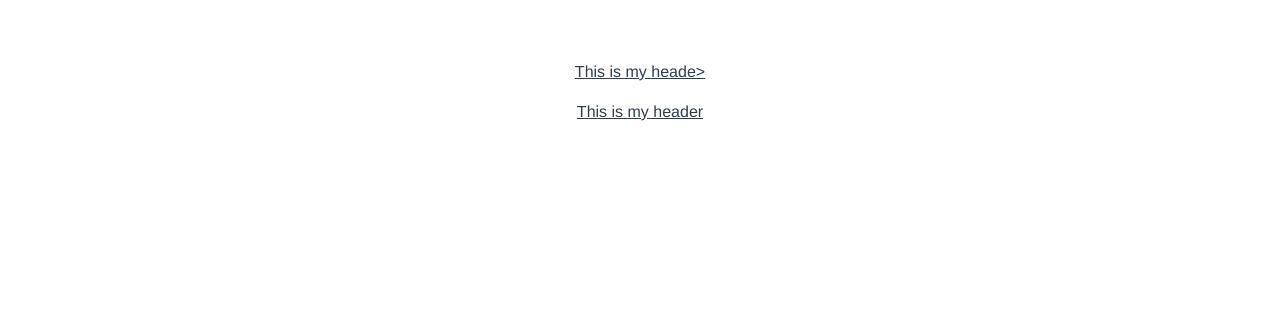
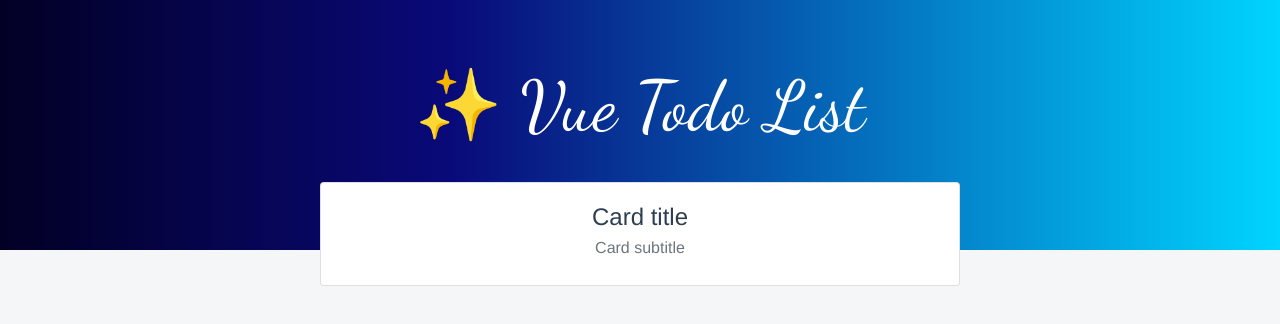
Before and after one commit to daliayousry/vue-quick-start, a Vue app: page / in a window 1280 px wide. Shown: the top 324 px of the page. Built offline with nearby package versions, Linux system fonts and the light colour scheme.

Commit message:
Add Header Styles

```diff
--- a/package.json
+++ b/package.json
@@ -1,5 +1,5 @@
 {
-  "name": "my-app",
+  "name": "Vue-Todo-List",
   "version": "0.1.0",
   "private": true,
   "scripts": {
@@ -9,7 +9,7 @@
   },
   "dependencies": {
     "@babel/polyfill": "^7.11.5",
-    "bootstrap": "^4.5.2",
+    "bootstrap": "^4.6.2",
     "bootstrap-vue": "^2.17.3",
     "core-js": "^3.8.3",
     "mutationobserver-shim": "^0.3.7",
--- a/src/App.vue
+++ b/src/App.vue
@@ -16,12 +16,16 @@ export default {
 </script>
 
 <style>
+html{
+  background-color:#F5F6F7;
+
+}
 #app {
   font-family: Avenir, Helvetica, Arial, sans-serif;
   -webkit-font-smoothing: antialiased;
   -moz-osx-font-smoothing: grayscale;
   text-align: center;
   color: #2c3e50;
-  margin-top: 60px;
 }
+
 </style>
--- a/src/components/TheHeader.vue
+++ b/src/components/TheHeader.vue
@@ -1,24 +1,53 @@
 <template>
 <div>
-    <p  :style="{textDecoration:decoration}"> This is my heade></p>
-    <p :class="{decoration:isUnderline}"> This is my header</p>
+    <div class="header-container text-center pt-3 pb-2">
+        <h2 class="vue-todo-list my-4">✨ Vue Todo List</h2>
+    </div>
+    <b-card class="todo-list-card" title="Card title" sub-title="Card subtitle">
+    </b-card>
+
 </div>
 </template>
 
 <script>
+import Vue from 'vue'
+import {
+    BCard
+} from 'bootstrap-vue'
+Vue.component('b-card', BCard)
 export default {
     name: 'TheHeader',
-    data(){
-        return{
-         decoration:'underline',
-         isUnderline:true
+    data() {
+        return {
+
         }
     }
 
 }
 </script>
+
 <style scoped>
-.decoration{
-    text-decoration: underline;
+@import url('https://fonts.googleapis.com/css2?family=Dancing+Script&display=swap');
+
+.header-container {
+    background: rgb(2, 0, 36);
+    background: linear-gradient(90deg, rgba(2, 0, 36, 1) 0%, rgba(9, 9, 121, 1) 35%, rgba(0, 212, 255, 1) 100%);
+    height: 250px;
+}
+
+.vue-todo-list {
+    color: white;
+    font-family: 'Dancing Script', cursive;
+    font-size: 70px;
+    padding-top: 25px;
+}
+
+.todo-list-card {
+    width: 50%;
+    position: absolute;
+    left: 0;
+    right: 0;
+    margin: 0 auto;
+    margin-top: -68px;
 }
 </style>
--- a/src/main.js
+++ b/src/main.js
@@ -1,4 +1,5 @@
 import '@babel/polyfill'
+import 'bootstrap/dist/css/bootstrap.css';
 import 'mutationobserver-shim'
 import Vue from 'vue'
 import './plugins/bootstrap-vue'
```
Also changed, not shown: src/components/Button.vue (added, +39 -0 lines), 1 other file (tests, documents, lock files or other folders).
